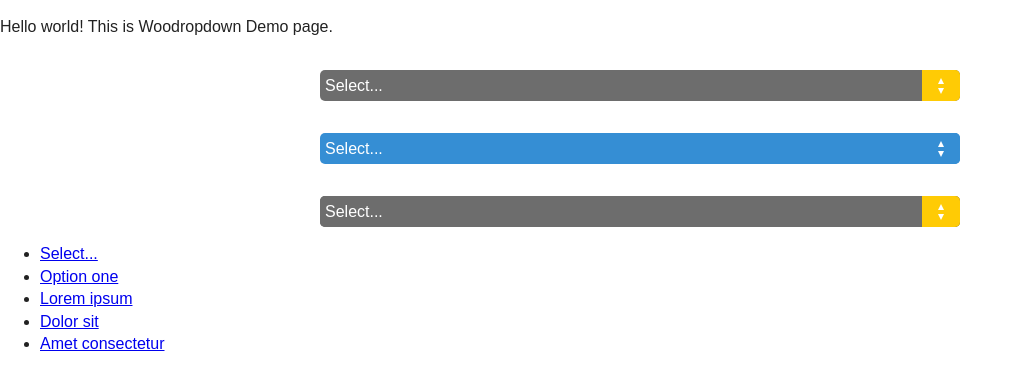
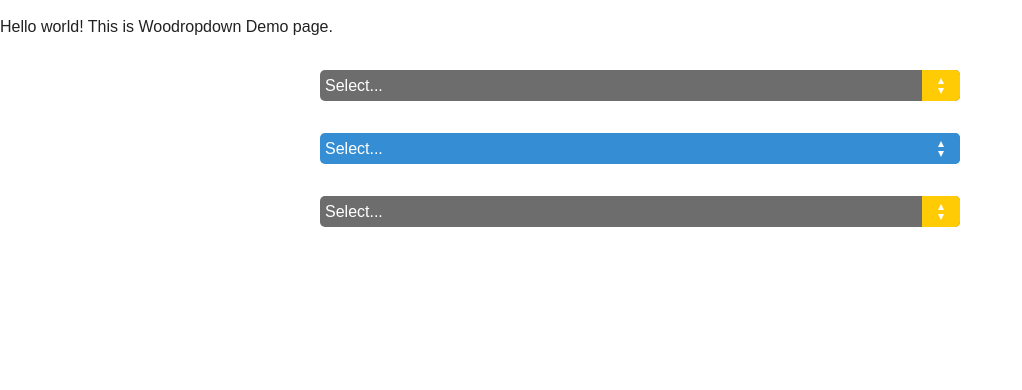
Before and after one commit to juliomoreira/woodropdown, a plain HTML site: page index.html in a window 1280 px wide. Shown: the whole page, without its empty margins (0-1022 px from the left). Drawn offline with Linux system fonts and the light colour scheme.

Commit message:
Still updating project.

```diff
--- a/index.html
+++ b/index.html
@@ -34,21 +34,13 @@
             </select>
         </p>
         <p class="select-field" style="width: 50%; margin-left: 25%; margin-right: 25%;">
-            <select name="exemple" class="select claudiofakeselect" style="display: none;">
+            <select name="exemple" class="select">
                 <option value="-1">Select...</option>
                 <option value="0">Option one</option>
                 <option value="1">Lorem ipsum</option>
                 <option value="2">Dolor sit</option>
                 <option value="3">Amet consectetur</option>
             </select>
-            <a href="#" class="select opened">Select...<span class="select-handle"><span class="icon icon-arrow"></span></span></a>
-            <ul class="drop" style="z-index: 100; display: block;">
-                <li><a href="-1">Select...</a></li>
-                <li><a href="0">Option one</a></li>
-                <li><a href="1">Lorem ipsum</a></li>
-                <li><a href="2">Dolor sit</a></li>
-                <li><a href="3">Amet consectetur</a></li>
-            </ul>
         </p>
         <script src="js/vendor/jquery-1.10.2.min.js"></script>
         <script src="js/main.js"></script>
```
Also changed, not shown: 2 other files.
